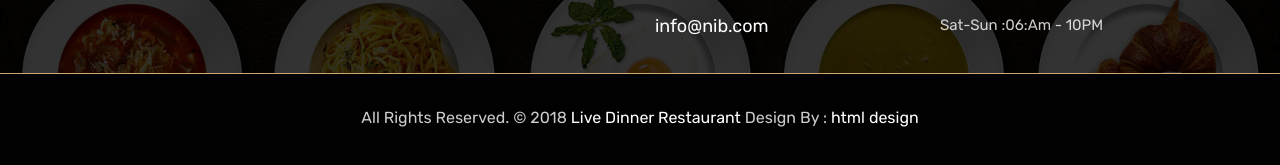
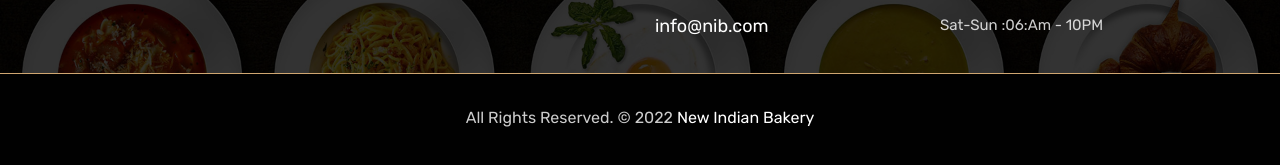
Before and after one commit to bakeryauh/bakeryauh.github.io, a plain HTML site: page contact.html in a window 1280 px wide. Shown: the part 1872-2037 px from the top of the page. Drawn offline with nearby package versions, Linux system fonts and the light colour scheme; some packages are replaced by stand-ins of ours; a script that the page names is missing.

Commit message:
contact404updated 04022022

```diff
--- a/contact.html
+++ b/contact.html
@@ -236,8 +236,7 @@
 			<div class="container">
 				<div class="row">
 					<div class="col-lg-12">
-						<p class="company-name">All Rights Reserved. &copy; 2018 <a href="#">Live Dinner Restaurant</a> Design By :
-					<a href="https://html.design/">html design</a></p>
+						<p class="company-name">All Rights Reserved. &copy; 2022 <a href="#">New Indian Bakery</a>
 					</div>
 				</div>
 			</div>
```
Also changed, not shown: 404.html (+1 -2 lines).
